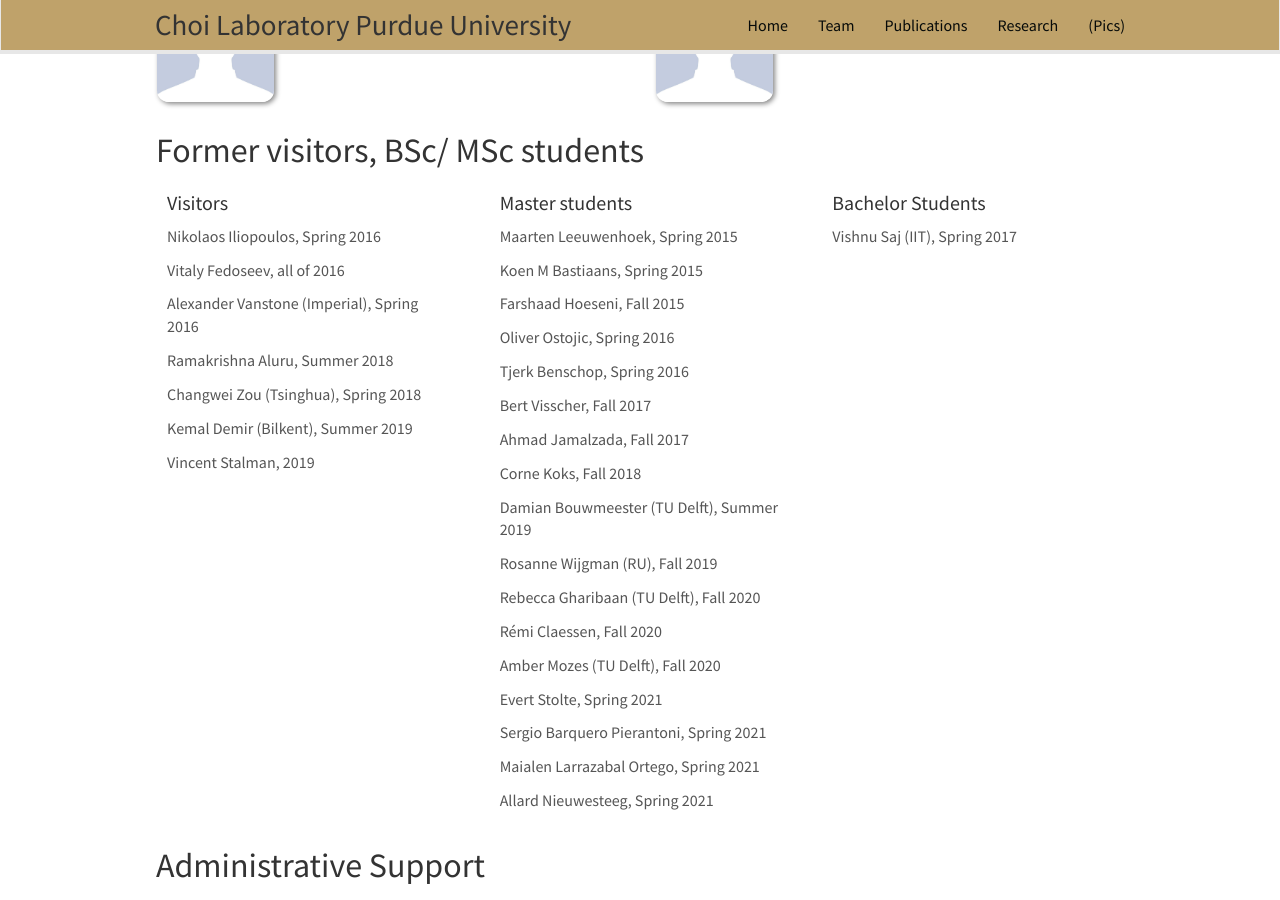
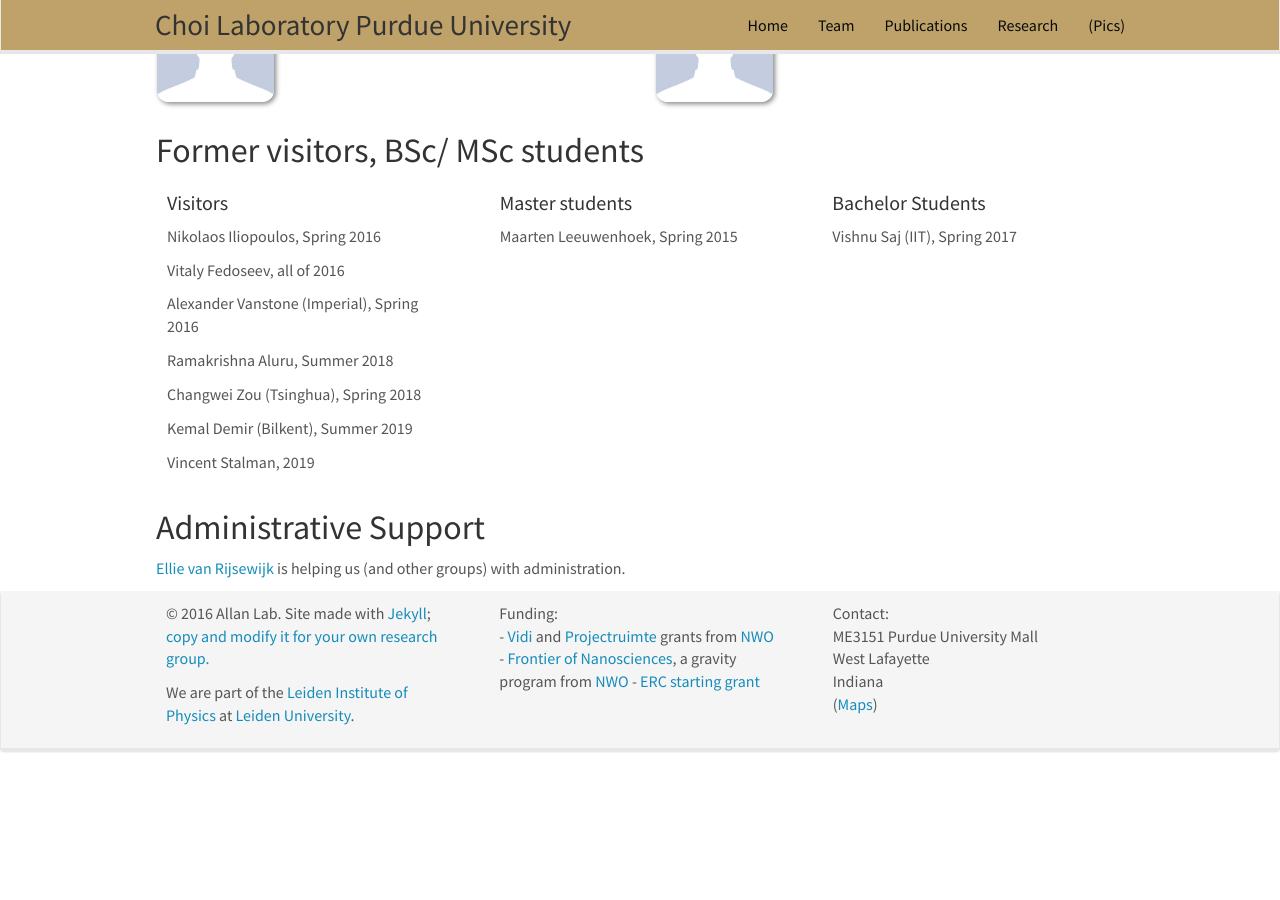
Before and after one commit to choidnalab/choidnalab.github.io, a Jekyll site: the page built from _pages/team.md, in a window 1280 px wide and 900 px high, scrolled down 1723 px. Built offline with Jekyll 4.4.1, drawn with Linux system fonts in a browser that asks for light colours; nearby versions of some CDN libraries; after the commit the page ends 2497 px from its top, so only the background shows below that.

Commit message:
Update alumni_msc.yml

```diff
--- a/_data/alumni_msc.yml
+++ b/_data/alumni_msc.yml
@@ -1,33 +1 @@
 - name: Maarten Leeuwenhoek, Spring 2015
-
-- name: Koen M Bastiaans, Spring 2015
-
-- name: Farshaad Hoeseni, Fall 2015
-
-- name: Oliver Ostojic, Spring 2016
-
-- name: Tjerk Benschop, Spring 2016
-
-- name: Bert Visscher, Fall 2017
-
-- name: Ahmad Jamalzada, Fall 2017
-
-- name: Corne Koks, Fall 2018
-
-- name: Damian Bouwmeester (TU Delft), Summer 2019
-
-- name: Rosanne Wijgman (RU), Fall 2019
-
-- name: Rebecca Gharibaan (TU Delft), Fall 2020
-
-- name: Rémi Claessen, Fall 2020
-
-- name: Amber Mozes (TU Delft), Fall 2020
-
-- name: Evert Stolte, Spring 2021
-
-- name: Sergio Barquero Pierantoni, Spring 2021
-
-- name: Maialen Larrazabal Ortego, Spring 2021
-
-- name: Allard Nieuwesteeg, Spring 2021
```
